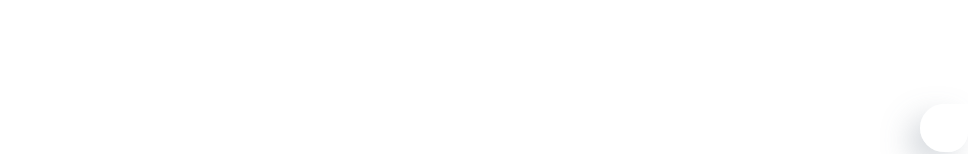
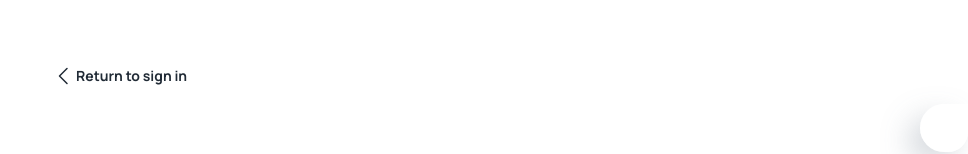
Before and after one commit to rohan-tech-negi/Chat-App, a React (Create React App) app: page /auth/reset-password in a window 1280 px wide. Shown: the part 272-426 px from the top of the page, without its empty margins (312-1280 px from the left). Built offline with nearby package versions, Linux system fonts and the light colour scheme; some icons are missing.

Commit message:
done our work with the resetpassword page

```diff
--- a/src/sections/auth/ResetPassword.js
+++ b/src/sections/auth/ResetPassword.js
@@ -1,5 +1,7 @@
-import { Stack, Typography } from '@mui/material'
+import { Link, Stack, Typography } from '@mui/material'
+import { CaretLeft } from 'phosphor-react'
 import React from 'react'
+import {Link as RouterLink} from 'react-router-dom'
 
 const ResetPassword = () => {
   return (
@@ -15,6 +17,22 @@ const ResetPassword = () => {
         </Typography>
 
       </Stack>
+
+      <Link
+        component={RouterLink}
+        to={"/auth/login"}
+        color="inherit"
+        variant="subtitle2"
+        sx={{
+          mt: 3,
+          mx: "auto",
+          alignItems: "center",
+          display: "inline-flex",
+        }}
+      >
+        <CaretLeft size={24} />
+        Return to sign in
+      </Link>
 </>
   )
 }
```
